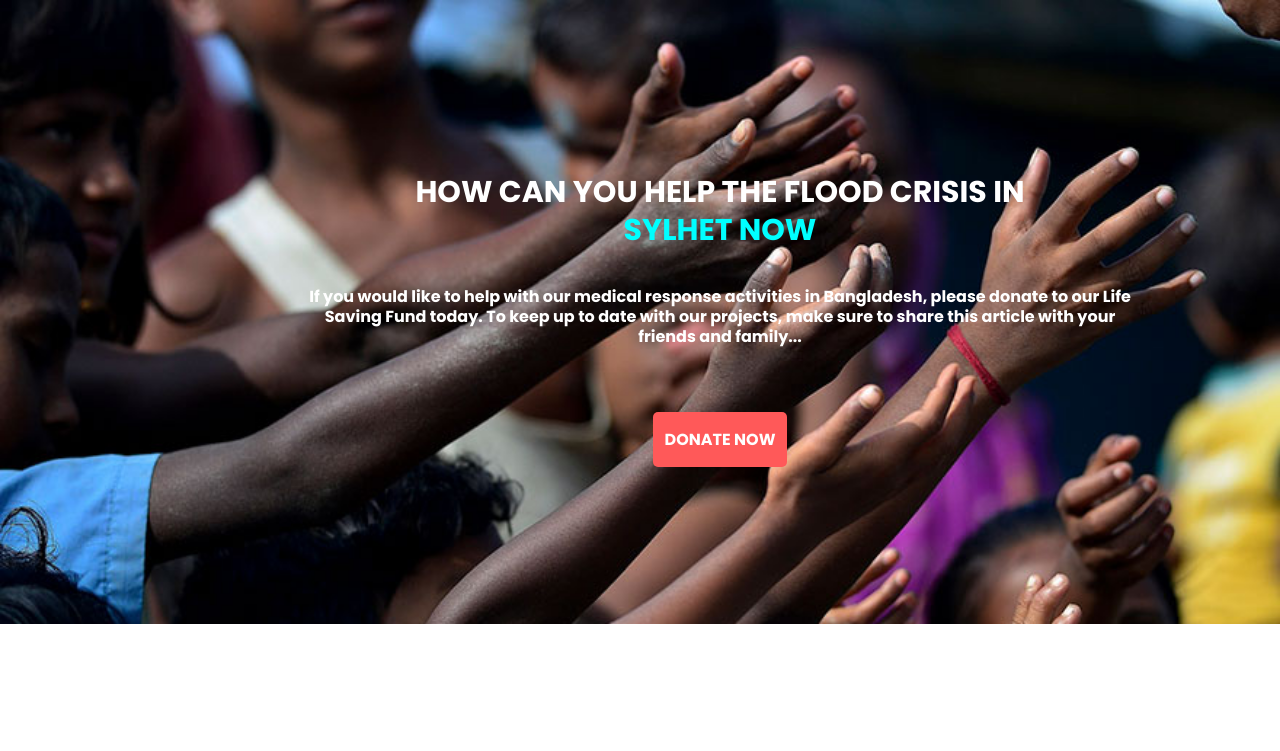
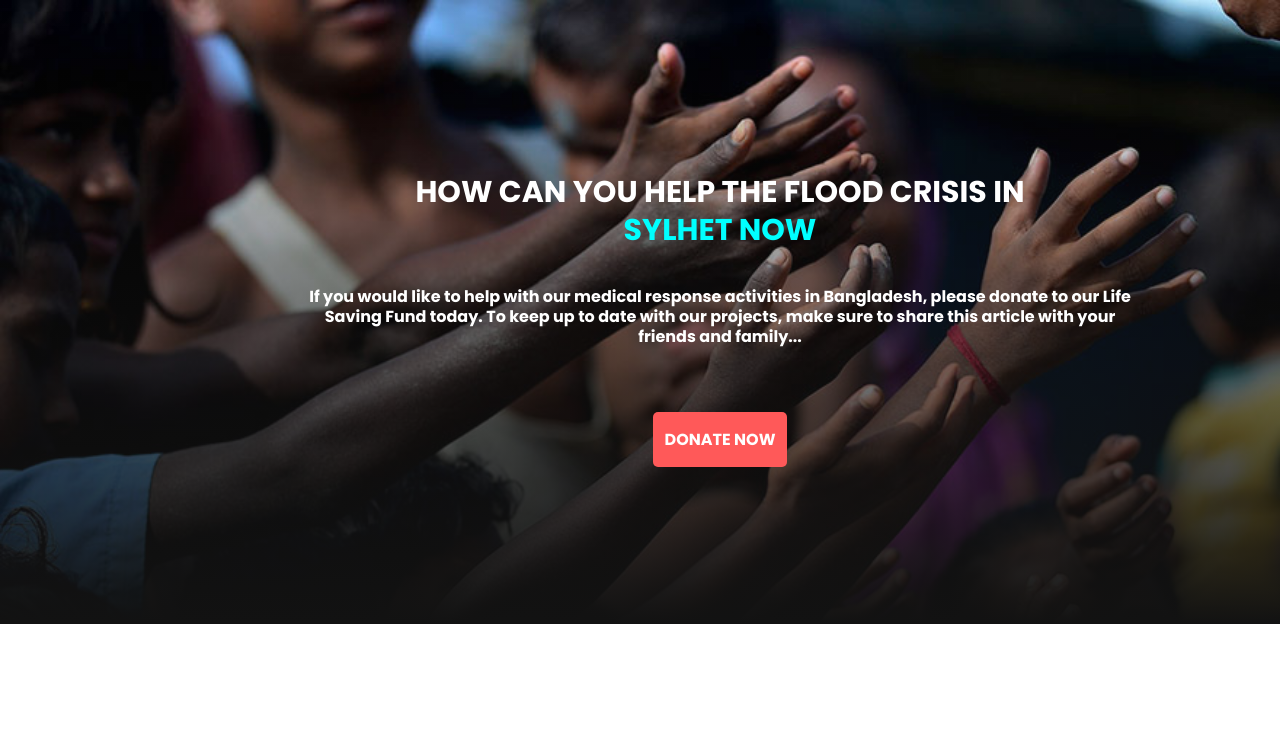
Before and after one commit to ForhadRoben/donate-money-for-people, a plain HTML site: page index.html in a window 1280 px wide. Shown: the top 751 px of the page. Drawn offline with Linux system fonts and the light colour scheme.

Commit message:
img commit

```diff
--- a/css/style.css
+++ b/css/style.css
@@ -10,7 +10,7 @@ section {
 }
 
 .container {
-    background-image: url("/images/donation13.jpg");
+    background-image: linear-gradient(360deg, #121212 0%, rgba(18, 18, 18, 0) 100%), url("/images/donation13.jpg");
     /* filter: opacity(.85); */
     /* -webkit-filter: blur(8px); */
     background-size: cover;
```
